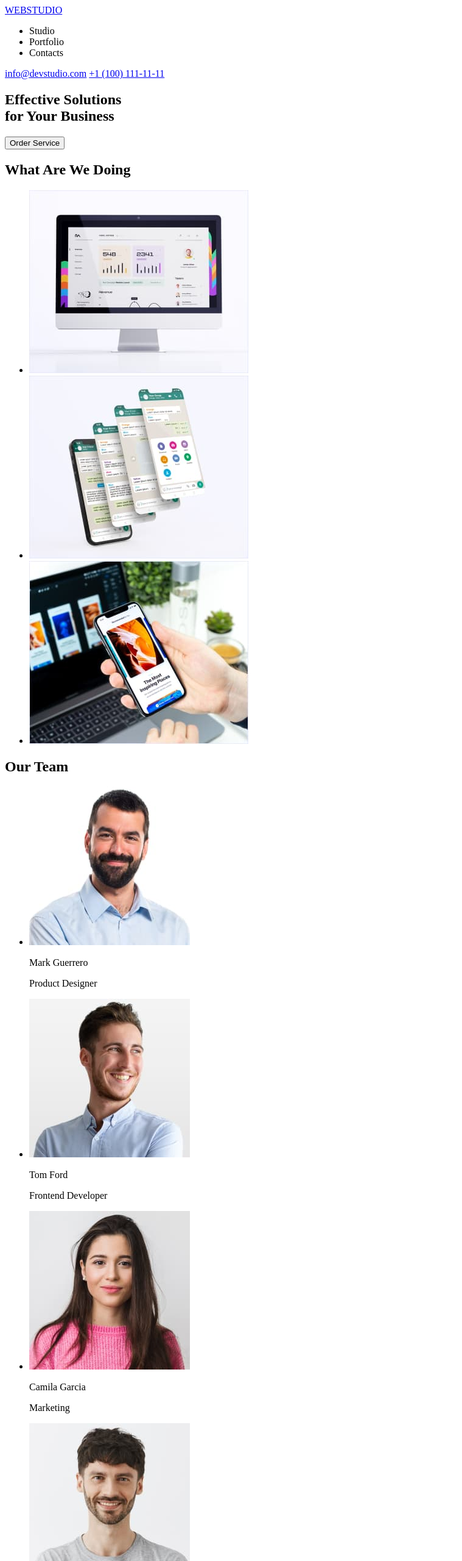
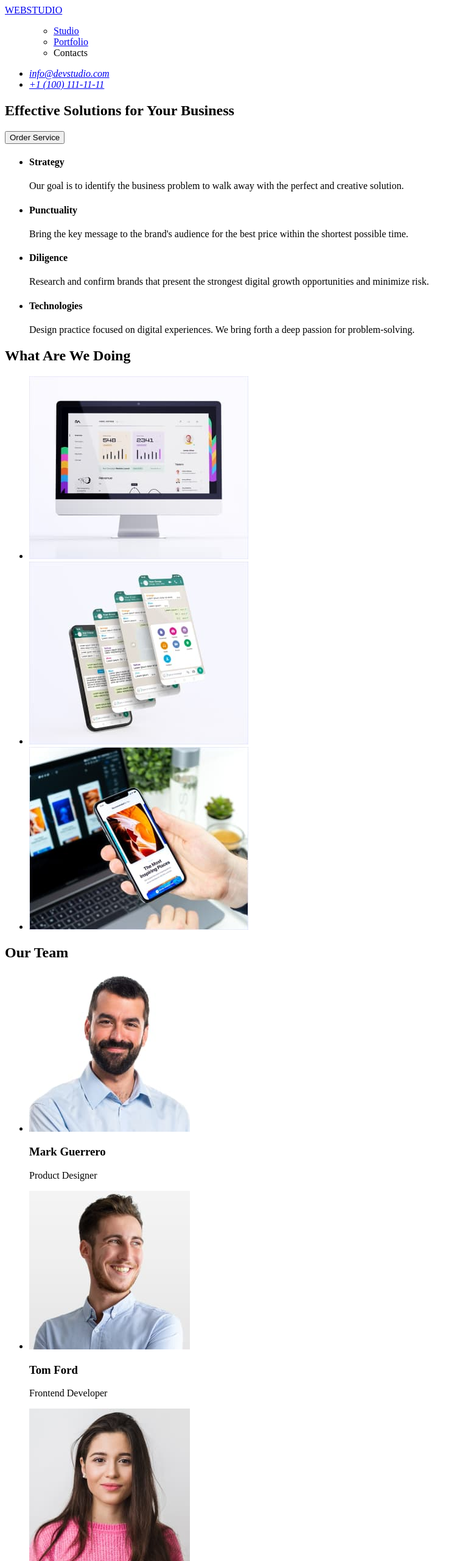
Before and after one commit to KomrakovaAnna/goit-markup-hw-01, a plain HTML site: page index.html in a window 1280 px wide. Shown: the top 2560 px of the page at 61% size, without its empty margins (0-759 px from the left). Drawn offline with Linux system fonts and the light colour scheme.

Commit message:
required fixes

```diff
--- a/index.html
+++ b/index.html
@@ -8,40 +8,95 @@
 
   <body>
     <header>
-      <a href="#">WEBSTUDIO</a>
       <nav>
+        <a href="./index.html">WEBSTUDIO</a>
         <ul>
-          <li>Studio</li>
-          <li>Portfolio</li>
-          <li>Contacts</li>
+          <ul class="list-items">
+            <li>
+              <a href="index.html" class="navigation-link active">Studio</a>
+            </li>
+            <li>
+              <a href="portfolio.html" class="navigation-link active"
+                >Portfolio</a
+              >
+            </li>
+            <li><a class="navigation-link active">Contacts</a></li>
+          </ul>
         </ul>
       </nav>
-      <div>
-        <a href="mailto:info@webstudio.com">info@devstudio.com</a>
-        <a href="tel:+111(0)123456789">+1 (100) 111-11-11</a>
-      </div>
+      <address>
+        <ul>
+          <li><a href="mailto:info@webstudio.com">info@devstudio.com</a></li>
+          <li><a href="tel:+11001111111">+1 (100) 111-11-11</a></li>
+        </ul>
+      </address>
     </header>
 
     <main>
       <section>
-        <h1>
-          Effective Solutions <br />
-          for Your Business
-        </h1>
+        <h1>Effective Solutions for Your Business</h1>
         <button type="button">Order Service</button>
+      </section>
+
+      <section class="benefits">
+        <ul class="list-items">
+          <li>
+            <h4>Strategy</h4>
+            <p>
+              Our goal is to identify the business problem to walk away with the
+              perfect and creative solution.
+            </p>
+          </li>
+          <li>
+            <h4>Punctuality</h4>
+            <p>
+              Bring the key message to the brand's audience for the best price
+              within the shortest possible time.
+            </p>
+          </li>
+          <li>
+            <h4>Diligence</h4>
+            <p>
+              Research and confirm brands that present the strongest digital
+              growth opportunities and minimize risk.
+            </p>
+          </li>
+          <li>
+            <h4>Technologies</h4>
+            <p>
+              Design practice focused on digital experiences. We bring forth a
+              deep passion for problem-solving.
+            </p>
+          </li>
+        </ul>
       </section>
 
       <section class="portfolio">
         <h2 class="section-title">What Are We Doing</h2>
         <ul class="list-items">
           <li>
-            <a><img src="images/img1.jpg" alt="project 1" width="360" height="300" /></a>
+            <img
+              src="images/img1.jpg"
+              alt="project 1"
+              width="360"
+              height="300"
+            />
           </li>
           <li>
-            <a><img src="images/img2.jpg" alt="project 2" width="360" height="300" /></a>
+            <img
+              src="images/img2.jpg"
+              alt="project 2"
+              width="360"
+              height="300"
+            />
           </li>
           <li>
-            <a><img src="images/img3.jpg" alt="project 3" width="360" height="300" /></a>
+            <img
+              src="images/img3.jpg"
+              alt="project 3"
+              width="360"
+              height="300"
+            />
           </li>
         </ul>
       </section>
@@ -50,56 +105,38 @@
         <h2 class="section-title">Our Team</h2>
         <ul class="list-items">
           <li>
-            <a><img src="images/mark.jpg" alt="Mark Guerrero" width="264" height="260" /></a>
-            <p>Mark Guerrero</p>
+            <img
+              src="images/mark.jpg"
+              alt="Mark Guerrero"
+              width="264"
+              height="260"
+            />
+            <h3>Mark Guerrero</h3>
             <p>Product Designer</p>
           </li>
           <li>
-            <a><img src="images/tom.jpg" alt="Tom Ford" width="264" height="260" /></a>
-            <p>Tom Ford</p>
+            <img src="images/tom.jpg" alt="Tom Ford" width="264" height="260" />
+            <h3>Tom Ford</h3>
             <p>Frontend Developer</p>
           </li>
           <li>
-            <a>
-              <img src="images/camila.jpg" alt="Camila Garcia" width="264" height="260" /></a>
-            <p>Camila Garcia</p>
+            <img
+              src="images/camila.jpg"
+              alt="Camila Garcia"
+              width="264"
+              height="260"
+            />
+            <h3>Camila Garcia</h3>
             <p>Marketing</p>
           </li>
           <li>
-            <a>
-              <img src="images/daniel.jpg" alt="Daniel Wilson" width="264" height="260" /></a>
-            <p>Daniel Wilson</p>
-            <p>UI Designer</p>
-          </li>
-        </ul>
-      </section>
-    </main>
-
-      <section>
-        <h2>Our Team</h2>
-        <ul>
-          <li>
-            <a><img src="images/mark.jpg" alt="Mark Guerrero" width="200" /></a>
-            <p>Mark Guerrero</p>
-            <p>Product Designer</p>
-          </li>
-          <li>
-            <a><img src="images/tom.jpg" alt="Tom Ford" width="200" /></a>
-            <p>Tom Ford</p>
-            <p>Frontend Developer</p>
-          </li>
-          <li>
-            <a
-              ><img src="images/camila.jpg" alt="Camila Garcia" width="200"
-            /></a>
-            <p>Camila Garcia</p>
-            <p>Marketing</p>
-          </li>
-          <li>
-            <a
-              ><img src="images/daniel.jpg" alt="Daniel Wilson" width="200"
-            /></a>
-            <p>Daniel Wilson</p>
+            <img
+              src="images/daniel.jpg"
+              alt="Daniel Wilson"
+              width="264"
+              height="260"
+            />
+            <h3>Daniel Wilson</h3>
             <p>UI Designer</p>
           </li>
         </ul>
@@ -107,10 +144,9 @@
     </main>
 
     <footer>
-      <a href="#">WEBSTUDIO</a>
+      <a href="./index.html">WEBSTUDIO</a>
       <p>
-        Increase the flow of customers and<br />
-        sales for your business with digital<br />
+        Increase the flow of customers and sales for your business with digital
         marketing & growth solutions.
       </p>
     </footer>
```
